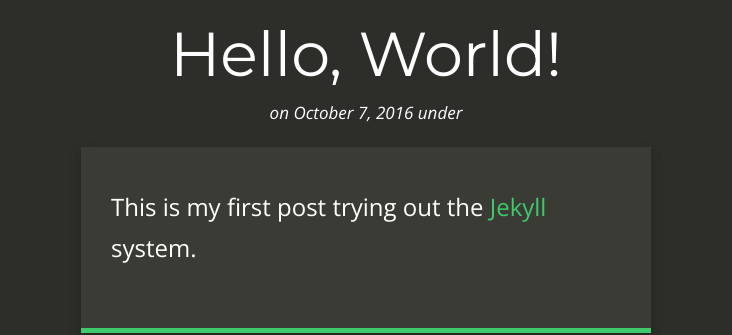
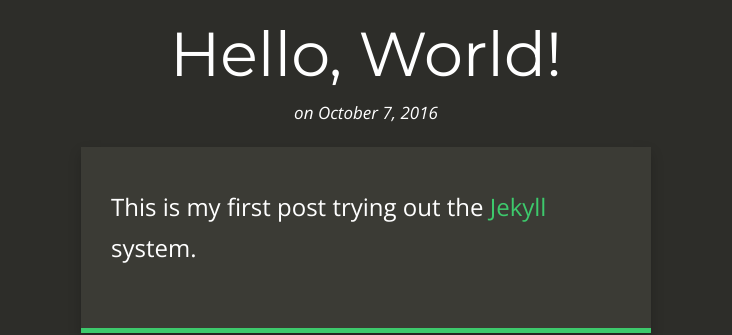
Before and after one commit to thecodesmith/thecodesmith.github.io, a Jekyll site: the page built from _posts/2016-10-07-hello-world.md, in a window 1280 px wide. Shown: the top 335 px of the page, without its empty margins (274-1006 px from the left). Built offline with Jekyll 4.4.1, drawn with Linux system fonts in a browser that asks for light colours.

Commit message:
Removed tags list from header of posts

```diff
--- a/_layouts/post.html
+++ b/_layouts/post.html
@@ -26,13 +26,6 @@ layout: default
 
                         {% if page.date %}
                             on {{ page.date | date:"%B %-d, %Y" }}
-                        {% endif %}
-
-                        {% if page.categories %}
-                            under
-                            {% for category in page.categories limit:1 %}
-                                {{ category }}
-                            {% endfor %}
                         {% endif %}
                     </i>
                 </small>
```
